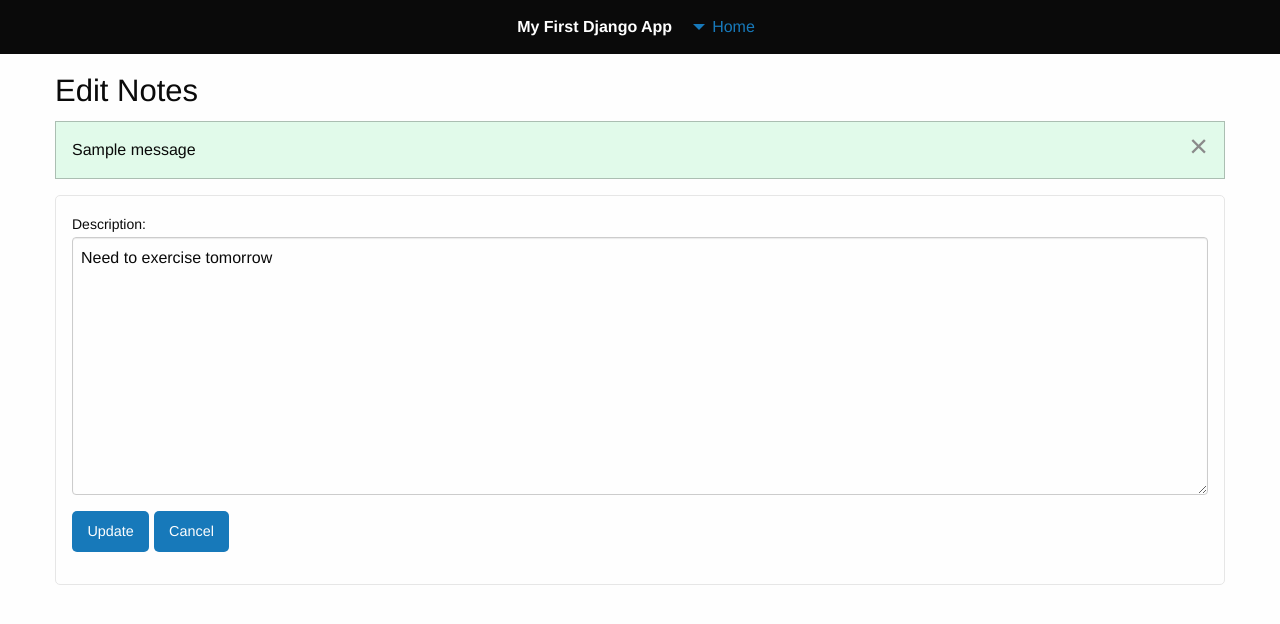
After one commit to cmsbartolome/my_first_django_app, a Django app: page /update_notes/8/ in a window 1280 px wide. The commit adds this page. Shown: the top 624 px of the page. Run offline with Django 4.2, Linux system fonts and the light colour scheme; data comes from the database, SQL or seed files in the repository; both versions use the stored data as it was after the commit; one stand-in notice (Sample message) is shown; some libraries are stand-ins or nearby versions.

Commit message:
added notes app and update user profile functionality

```diff
--- a/my_app/forms.py
+++ b/my_app/forms.py
@@ -1,16 +1,17 @@
 from django.forms import ModelForm
 from django import forms
 from django.contrib.auth.models import User
-from my_app.models import UserProfileInfo
+from my_app.models import UserProfileInfo, Notes
 from django.core.validators import validate_email
 
 
 class UserForm(forms.ModelForm):
-    username = forms.CharField(widget=forms.TextInput())
-    email = forms.EmailField(widget=forms.EmailInput())
-    password = forms.CharField(widget=forms.PasswordInput())
-    first_name = forms.CharField(widget=forms.TextInput())
-    last_name = forms.CharField(widget=forms.TextInput())
+    username = forms.CharField(widget=forms.TextInput(), required=True)
+    email = forms.EmailField(widget=forms.EmailInput(), required=True)
+    password = forms.CharField(
+    widget=forms.PasswordInput(), required=True, min_length=10, max_length=100)
+    first_name = forms.CharField(widget=forms.TextInput(), required=True)
+    last_name = forms.CharField(widget=forms.TextInput(), required=True)
 
     class Meta():
         model = User
@@ -22,3 +23,11 @@ class UserProfileInfoForm(forms.ModelForm):
     class Meta():
         model = UserProfileInfo
         fields = ('portfolio_site', 'profile_pic')
+
+
+class NotesForm(forms.ModelForm):
+    description = forms.CharField(widget=forms.Textarea)
+
+    class Meta():
+        model = Notes
+        fields = ('description',)
--- a/my_app/models.py
+++ b/my_app/models.py
@@ -1,13 +1,8 @@
 from django.db import models
 from django.contrib.auth.models import User
-# Create your models here.
-
 
 class UserProfileInfo(models.Model):
-    email = models.EmailField(max_length=255, unique=True)
-    first_name = models.CharField(max_length=50)
-    last_name = models.CharField(max_length=50)
-    user = models.OneToOneField(User, on_delete=models.CASCADE)
+    user = models.OneToOneField(User, on_delete=models.CASCADE, null=True)
 
     # additional fields
     portfolio_site = models.URLField(blank=True)
@@ -16,3 +11,18 @@ class UserProfileInfo(models.Model):
 
     def __str__(self):
         return self.user.username
+
+
+class Notes(models.Model):
+    # STATUS = (
+    # ('Pending','Pending')
+    # ('Approved','Approved')
+    # )
+    createdBy = models.ForeignKey(User, null=True, on_delete=models.SET_NULL)
+    createdOn = models.DateTimeField(auto_now_add=True, null=True)
+    updatedOn = models.DateTimeField(auto_now=False, null=True)
+    description = models.CharField(max_length=5000, null=True, blank=True)
+    # status = models.CharField(max_length=200, null=True, choices=STATUS)
+
+    def __str__(self):
+        return self.description
--- a/my_app/urls.py
+++ b/my_app/urls.py
@@ -7,5 +7,8 @@ urlpatterns = [
     path('', views.index, name="index"),
     path('register/', views.register, name='register'),
     path('login/', views.user_login, name='login'),
-    path('profile/', views.profile, name='profile')
+    path('profile/', views.profile, name='profile'),
+    path('add_notes/', views.createNotes, name='add_notes'),
+    path('update_notes/<str:pk>/', views.updateNotes, name='update_notes'),
+    path('delete_notes/<str:pk>/', views.deleteNotes, name='delete_notes')
 ]
--- a/my_app/views.py
+++ b/my_app/views.py
@@ -1,75 +1,20 @@
 from django.shortcuts import render
-from my_app.forms import UserForm, UserProfileInfoForm
+from my_app.forms import UserForm, UserProfileInfoForm, NotesForm
 from django.urls import reverse
 from django.contrib.auth.decorators import login_required
 from django.http import HttpResponseRedirect, HttpResponse
 from django.contrib.auth import authenticate, login, logout
 from django.contrib import messages
-
-# Create your views here.
+from my_app.models import *
+from django.shortcuts import get_object_or_404
+from datetime import datetime
+from django.contrib.auth.models import User
+from django.contrib.auth.hashers import make_password
 
 
 def index(request):
-    # if request.method == "GET":
-    return render(request, 'my_app/index.html')
-
-
-def register(request):
-    registered = False
-
-    if request.user.is_authenticated:
-        return HttpResponseRedirect('/my_app/')
-
-    if request.method == "POST":
-        user_form = UserForm(data=request.POST)
-        profile_form = UserProfileInfoForm(data=request.POST)
-
-        # if user_form.is_valid() and profile_form.is_valid():
-        if user_form.is_valid():
-
-            user = user_form.save()
-            user.set_password(user.password)
-            user.save()
-
-            # profile = profile_form.save(commit=False)
-            # profile.user = user
-
-            # if 'profile_pic' in request.FILES:
-            #     profile.profile_pic = request.FILES['profile_pic']
-            #     profile.save()
-            registered = True
-
-            messages.success(request, 'Regsitered Successfully.')
-            return HttpResponseRedirect('/my_app/register')
-
-        else:
-            print(user_form.errors, profile_form.errors)
-
-    else:
-        user_form = UserForm()
-        profile_form = UserProfileInfoForm()
-
-    return render(request, 'my_app/register.html', {
-        'user_form': user_form,
-        'profile_form': profile_form,
-        'registered': registered
-    })
-
-
-@login_required
-def user_logout(request):
-    logout(request)
-    return HttpResponseRedirect('../../my_app/')
-    # return HttpResponseRedirect(reverse('index'))
-
-
-@login_required
-def profile(request):
-
-    if request.method == 'POST':
-        return render(request, 'my_app/profile.html', {})
-    else:
-        return render(request, 'my_app/profile.html', {})
+    notes = Notes.objects.all()
+    return render(request, 'my_app/index.html', {'notes': notes})
 
 
 def user_login(request):
@@ -109,3 +54,165 @@ def user_login(request):
     else:
         err_msg = ''
         return render(request, 'my_app/login.html', {'err_msg': err_msg})
+
+
+def register(request):
+    registered = False
+
+    if request.user.is_authenticated:
+        return HttpResponseRedirect('/my_app/')
+
+    if request.method == "POST":
+        user_form = UserForm(data=request.POST)
+        profile_form = UserProfileInfoForm(data=request.POST)
+
+        # if user_form.is_valid() and profile_form.is_valid():
+        if user_form.is_valid():
+
+            user = user_form.save()
+            user.set_password(user.password)
+            user.save()
+
+            # profile = profile_form.save(commit=False)
+            # profile.user = user
+
+            # if 'profile_pic' in request.FILES:
+            #     profile.profile_pic = request.FILES['profile_pic']
+            #     profile.save()
+            registered = True
+
+            messages.success(request, 'Registered successfully.')
+            return HttpResponseRedirect('/my_app/register')
+
+        else:
+            print(user_form.errors, profile_form.errors)
+
+    else:
+        user_form = UserForm()
+        profile_form = UserProfileInfoForm()
+
+    return render(request, 'my_app/register.html', {
+        'user_form': user_form,
+        'profile_form': profile_form,
+        'registered': registered
+    })
+
+
+@login_required
+def user_logout(request):
+    logout(request)
+    return HttpResponseRedirect('../../my_app/')
+    # return HttpResponseRedirect(reverse('index'))
+
+
+@login_required
+def profile(request):
+    user = get_object_or_404(User, id=request.user.id)
+
+    if request.method == 'POST':
+        firstname = request.POST.get('first_name')
+        lastname = request.POST.get('last_name')
+        password = request.POST.get('password')
+        old_password = request.POST.get('old_password')
+
+        if (request.POST.get('first_name') == "" or request.POST.get('last_name') == ""):
+            err_msg = 'Please enter your Firstname and Lastname'
+            return render(request, 'my_app/profile.html', {'err': err_msg})
+
+        # if (request.POST.get('password') == ""):
+        #     password = user.password
+
+        if (request.POST.get('password') != ""):
+            if (request.POST.get('password') != request.POST.get('confirm_password')):
+                err_msg = 'Password confirmation do not match'
+                return render(request, 'my_app/profile.html', {'err': err_msg})
+
+            if (user.check_password(old_password) == False):
+                err_msg = 'Old password do not match'
+                return render(request, 'my_app/profile.html', {'err': err_msg})
+
+            # else:
+            #     password = user.set_password(password)
+
+        user.first_name = firstname
+        user.last_name = lastname
+
+        if (request.POST.get('password') != ""):
+            user.password = make_password(password)
+        user.save()
+
+        success_msg = 'Profile updated successfully'
+        return render(request, 'my_app/profile.html', {'user': user, 'suc': success_msg})
+
+    return render(request, 'my_app/profile.html', {'user': user})
+
+
+@login_required
+def createNotes(request):
+
+    if request.method == 'POST':
+        notes_form = NotesForm(data=request.POST)
+
+        if notes_form.is_valid():
+            created_by = get_object_or_404(User, id=request.user.id)
+            instance = notes_form.save(commit=False)
+            instance.createdBy = created_by
+            instance.save()
+
+            messages.success(request, 'Notes added Successfully.')
+            return HttpResponseRedirect('/my_app/register')
+
+    notes_form = NotesForm()
+    return render(request, 'my_app/add_notes.html', {'notes_form': notes_form})
+
+
+@login_required
+def createNotes(request):
+
+    if request.method == 'POST':
+        notes_form = NotesForm(data=request.POST)
+
+        if notes_form.is_valid():
+            created_by = get_object_or_404(User, id=request.user.id)
+            instance = notes_form.save(commit=False)
+            instance.createdBy = created_by
+            instance.save()
+
+            messages.success(request, 'Notes added Successfully.')
+            return HttpResponseRedirect('/my_app/add_notes')
+
+    notes_form = NotesForm()
+    return render(request, 'my_app/add_notes.html', {'notes_form': notes_form})
+
+
+def updateNotes(request, pk):
+    # notes = Notes.objects.get(id=pk)
+    notes = get_object_or_404(Notes, id=pk)
+    notes_form = NotesForm(instance=notes)
+
+    if request.method == 'POST':
+        notes_form = NotesForm(data=request.POST, instance=notes)
+
+        if notes_form.is_valid():
+            updated_on = datetime.now()
+            instance = notes_form.save(commit=False)
+            instance.updatedOn = updated_on
+            instance.save()
+
+        messages.success(request, 'Notes updated Successfully.')
+        return HttpResponseRedirect('/my_app/update_notes/'+pk)
+
+    return render(request, 'my_app/update_notes.html', {'notes_form': notes_form})
+
+
+def deleteNotes(request, pk):
+    # notes = Notes.objects.get(id=pk)
+    notes = get_object_or_404(Notes, id=pk)
+    item = notes
+
+    if request.method == 'POST':
+        notes.delete()
+
+        return HttpResponseRedirect('/my_app/')
+
+    return render(request, 'my_app/delete_notes.html', {'item': item})
--- a/templates/my_app/base.html
+++ b/templates/my_app/base.html
@@ -51,7 +51,7 @@
       color: #fff;
     }
     .errorlist,
-    .alert {
+    .alert_msg {
       width: 100%;
       background-color: #f8d7da;
       color: #721c24;
@@ -137,7 +137,7 @@
               <a href="{% url 'my_app:index' %}">Home</a>
               <ul class="submenu menu vertical" data-submenu>
                 {% if user.is_authenticated %}
-                <li><a href="{% url 'profile' %}">Profile</a></li>
+                <li><a href="{% url 'my_app:profile' %}">Profile</a></li>
                 <li><a href="{% url 'logout' %}">Logout</a></li>
                 {% else %}
                 <li><a href="{% url 'my_app:login' %}">Login</a></li>
--- /dev/null
+++ b/templates/my_app/update_notes.html
@@ -0,0 +1,32 @@
+{% extends "my_app/base.html" %} {% block body_block %}
+
+<div class="" style="margin-top: 15px">
+  <h3>Edit Notes</h3>
+  {% if messages %} {% for message in messages %}
+  <div
+    class="callout {% if message.tags %} {{ message.tags }} {% endif %}"
+    data-closable
+  >
+    {{ message }}
+    <button
+      class="close-button"
+      aria-label="Dismiss alert"
+      type="button"
+      data-close
+    >
+      <span aria-hidden="true">&times;</span>
+    </button>
+  </div>
+  {% endfor %} {% endif %}
+  <div class="card" style="margin-top: 15px; border-radius: 5px">
+    <div class="card-section">
+      <form method="post">
+        {% csrf_token %} {{ notes_form.as_p }}
+        <button type="submit" class="button">Update</button>
+        <a href="{% url 'my_app:index' %}" class="button">Cancel</a>
+      </form>
+    </div>
+  </div>
+</div>
+
+{% endblock %}
```
Also changed, not shown: templates/my_app/add_notes.html (added, +31 -0 lines), templates/my_app/delete_notes.html (added, +15 -0 lines), templates/my_app/index.html (+44 -1 lines), templates/my_app/profile.html (+35 -11 lines), db.sqlite3, my_app/migrations/0002_userprofileinfo_first_name_userprofileinfo_last_name_and_more.py (added), my_app/migrations/0003_userprofileinfo_password.py (added), my_app/migrations/0004_remove_userprofileinfo_first_name_and_more.py (added).
